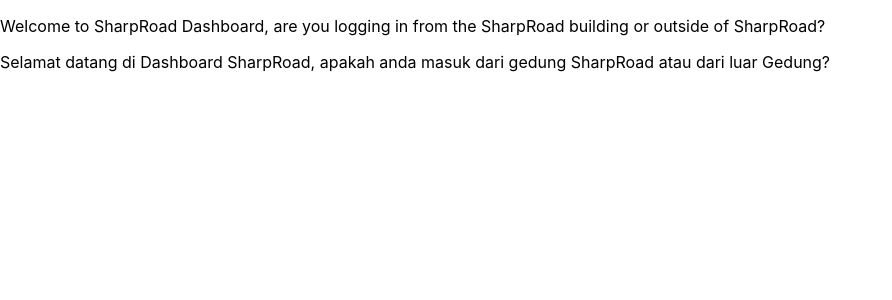
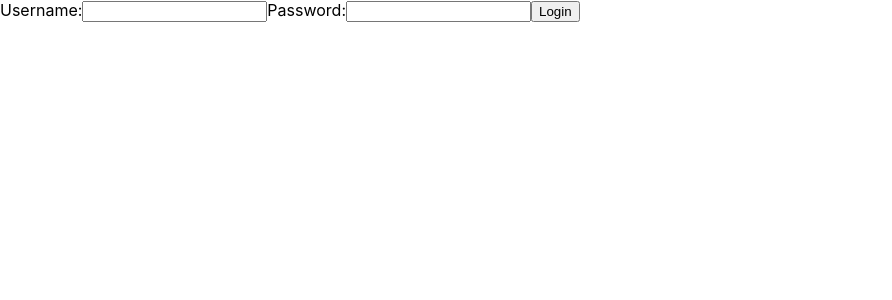
Before and after one commit to StevenAks21/Sharp-Road, a React (Create React App) app in the folder Front-End/: page /login in a window 1280 px wide. Shown: the top 300 px of the page, without its empty margins (0-892 px from the left). Built offline with nearby package versions, Linux system fonts and the light colour scheme.

Commit message:
fixxed browserrouter bug

```diff
--- a/Front-End/package.json
+++ b/Front-End/package.json
@@ -9,6 +9,7 @@
     "@testing-library/user-event": "^13.5.0",
     "react": "^19.2.0",
     "react-dom": "^19.2.0",
+    "react-router-dom": "^7.11.0",
     "react-scripts": "5.0.1",
     "web-vitals": "^2.1.4"
   },
--- /dev/null
+++ b/Front-End/src/App.js
@@ -0,0 +1,12 @@
+import { Routes, Route, Navigate } from "react-router-dom";
+import Login from "./Pages/Login";
+
+function App() {
+  return (
+    <Routes>
+      <Route path="/login" element={<Login />} />
+    </Routes>
+  );
+}
+
+export default App;
--- a/Front-End/src/Main.js
+++ /dev/null
@@ -1,16 +0,0 @@
-
-import { useEffect } from "react";
-function Main() {
-
-  useEffect(() => {
-    document.title = "SharpRoad Dashboard";
-  })
-  return (
-    <div className="App">
-      <p>Welcome to SharpRoad Dashboard, are you logging in from the SharpRoad building or outside of SharpRoad?</p>
-      <p>Selamat datang di Dashboard SharpRoad, apakah anda masuk dari gedung SharpRoad atau dari luar Gedung? </p>
-    </div>
-  );
-}
-
-export default Main;
--- /dev/null
+++ b/Front-End/src/Pages/Login.js
@@ -0,0 +1,19 @@
+import { useState } from "react";
+
+
+function Login(){
+    const [userName, setUserName] = useState("");
+    const [password, setPassword] = useState("");
+
+    return(
+        <div>
+            <label>Username:</label>
+            <input></input>
+            <label>Password:</label>
+            <input type="password"></input>
+            <button>Login</button>
+        </div>
+    )
+}
+
+export default Login;
--- a/Front-End/src/index.js
+++ b/Front-End/src/index.js
@@ -1,14 +1,17 @@
 import React from 'react';
 import ReactDOM from 'react-dom/client';
 import './index.css';
-import Main from './Main.js';
+import App from './App';
 import reportWebVitals from './reportWebVitals';
+import { BrowserRouter } from 'react-router-dom';
 
 const root = ReactDOM.createRoot(document.getElementById('root'));
 root.render(
-  <React.StrictMode>
-    <Main />
-  </React.StrictMode>
+  <BrowserRouter>
+    <React.StrictMode>
+      <App />
+    </React.StrictMode>
+  </BrowserRouter>
 );
 
 // If you want to start measuring performance in your app, pass a function
```
Also changed, not shown: Front-End/src/Components/Header.js (deleted), Front-End/src/Components/Navbar.js (added), 1 other file (tests, documents, lock files or other folders).
